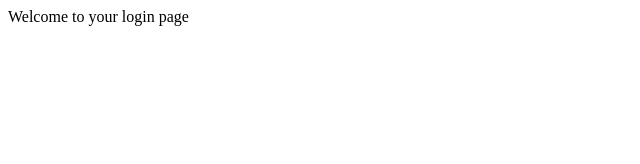
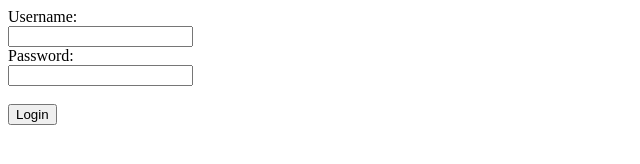
Before and after one commit to Muhsina-12/GitTest, a plain HTML site: page GitTest/login.html in a window 1280 px wide. Shown: the whole page, without its empty margins (0-640 px from the left). Drawn offline with Linux system fonts and the light colour scheme.

Commit message:
login page updated

```diff
--- a/GitTest/login.html
+++ b/GitTest/login.html
@@ -3,9 +3,15 @@
 <head>
     <meta charset="UTF-8">
     <meta name="viewport" content="width=device-width, initial-scale=1.0">
-    <title>Login Page</title>
+    <title>Login</title>
 </head>
 <body>
-    Welcome to your login page
+    <form>
+        <label for="username">Username:</label><br>
+        <input type="text" id="username" name="username" required><br>
+        <label for="password">Password:</label><br>
+        <input type="password" id="password" name="password" required><br><br>
+        <input type="submit" value="Login">
+    </form>
 </body>
 </html>
```
